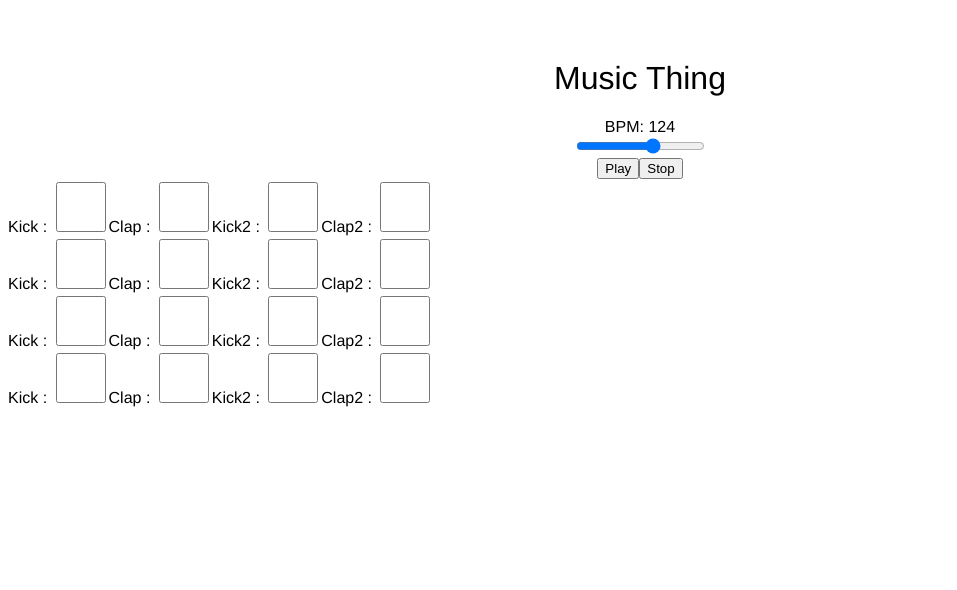
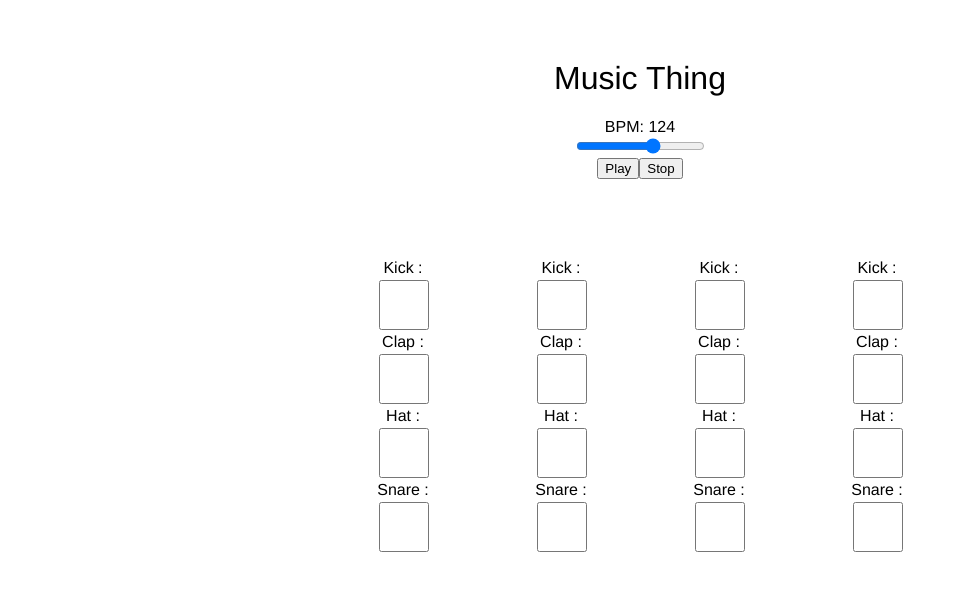
Before and after one commit to devilsdev/music-thingy, a Vue app: page / in a window 1280 px wide. Shown: the top 590 px of the page, without its empty margins (0-957 px from the left). Built offline with nearby package versions, Linux system fonts and the light colour scheme.

Commit message:
aligning things

```diff
--- a/src/components/IntervalThing.vue
+++ b/src/components/IntervalThing.vue
@@ -6,9 +6,11 @@
     <button @click="playSoundInRythm">Play</button>
     <button @click="stop">Stop</button>
 
-    <div v-for="section in sections" :key="section" style="display: flex;">
-      <div v-for="sound in section" :key="sound.name" >
-          {{ sound.name }} : <input type="checkbox" v-model="sound.checked" />
+    <div style="height: 500px; width: 100%; display: flex; flex-direction: row; margin: 0 auto; width: 50%;">
+      <div v-for="section in sections" :key="section" style="display: flex; flex-direction: column; flex-wrap: wrap; margin-left: 50px; margin: 0 auto; margin-top: 80px;">
+        <div v-for="sound in section" :key="sound.name" >
+            {{ sound.name }} : <input type="checkbox" v-model="sound.checked" style="display: flex;"/>
+        </div>
       </div>
     </div>
 
@@ -40,17 +42,17 @@ export default {
             checked: false
           },
           {
-            name: 'Kick2',
-            sound: require('./Kick 1.wav'),
+            name: 'Hat',
+            sound: require('./Open Hat 2.wav'),
             checked: false
           },
           {
-            name: 'Clap2',
-            sound: require('./Clap 1.wav'),
+            name: 'Snare',
+            sound: require('./Snare 2.wav'),
             checked: false
           }
         ], [
-          {
+                    {
             name: 'Kick',
             sound: require('./Kick 1.wav'),
             checked: false
@@ -61,17 +63,17 @@ export default {
             checked: false
           },
           {
-            name: 'Kick2',
-            sound: require('./Kick 1.wav'),
+            name: 'Hat',
+            sound: require('./Open Hat 2.wav'),
             checked: false
           },
           {
-            name: 'Clap2',
-            sound: require('./Clap 1.wav'),
+            name: 'Snare',
+            sound: require('./Snare 2.wav'),
             checked: false
           }
         ], [
-          {
+                    {
             name: 'Kick',
             sound: require('./Kick 1.wav'),
             checked: false
@@ -82,17 +84,17 @@ export default {
             checked: false
           },
           {
-            name: 'Kick2',
-            sound: require('./Kick 1.wav'),
+            name: 'Hat',
+            sound: require('./Open Hat 2.wav'),
             checked: false
           },
           {
-            name: 'Clap2',
-            sound: require('./Clap 1.wav'),
+            name: 'Snare',
+            sound: require('./Snare 2.wav'),
             checked: false
           }
         ], [
-          {
+                    {
             name: 'Kick',
             sound: require('./Kick 1.wav'),
             checked: false
@@ -103,13 +105,13 @@ export default {
             checked: false
           },
           {
-            name: 'Kick2',
-            sound: require('./Kick 1.wav'),
+            name: 'Hat',
+            sound: require('./Open Hat 2.wav'),
             checked: false
           },
           {
-            name: 'Clap2',
-            sound: require('./Clap 1.wav'),
+            name: 'Snare',
+            sound: require('./Snare 2.wav'),
             checked: false
           }
         ]
@@ -143,6 +145,7 @@ export default {
     },
     stop () {
       this.isPlaying = false
+      this.currentSection = 0
       clearTimeout(this.soundTimeOut)
     }
   }
```
Also changed, not shown: 2 other files (tests, documents, lock files or other folders).
